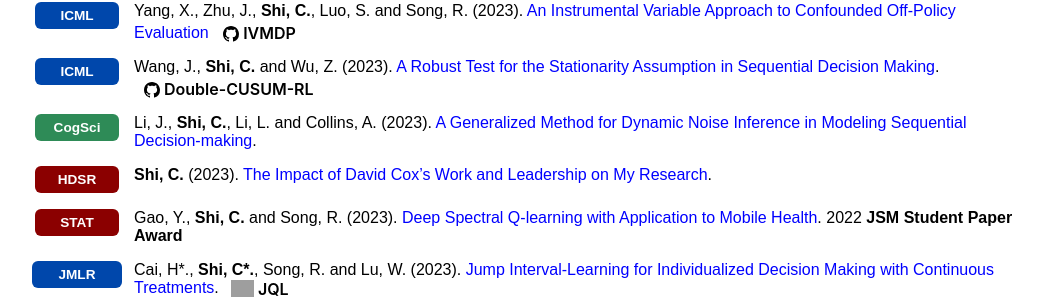
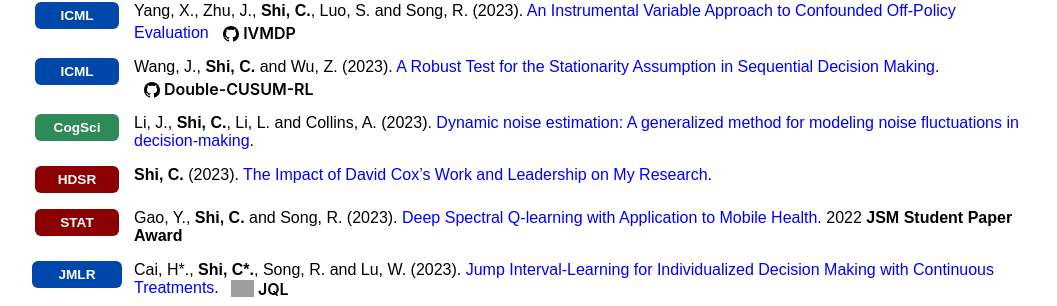
Before and after one commit to callmespring/callmespring.github.io, a Jekyll site: the page built from publication.md, in a window 1280 px wide and 900 px high, scrolled down 2979 px. Shown: the part 146-452 px from the top of the window, without its empty margins (108-1165 px from the left). Built offline with Jekyll 4.4.1, drawn with Linux system fonts in a browser that asks for light colours; some of the changed lines change nothing that is shown; grey boxes are pictures that could not be loaded.

Commit message:
Update publication.md

```diff
--- a/publication.md
+++ b/publication.md
@@ -441,7 +441,7 @@ Hu, L\*., Li, M\*., **Shi, C.**, Wu, Z. and Fryzlewicz, P. [Doubly Inhomogeneous
     <span class="publication-logo-badge badge-psych">CogSci</span>
   </div>
   <div class="pub-content" style="flex: 1;">
-    Li, J., <strong>Shi, C.</strong>, Li, L. and Collins, A. (2023). <a href="https://escholarship.org/content/qt84q4r61v/qt84q4r61v.pdf">A Generalized Method for Dynamic Noise Inference in Modeling Sequential Decision-making</a>.
+    Li, J., <strong>Shi, C.</strong>, Li, L. and Collins, A. (2023). <a href="https://www.sciencedirect.com/science/article/pii/S0022249624000129">Dynamic noise estimation: A generalized method for modeling noise fluctuations in decision-making</a>.
   </div>
 </div>
 
@@ -450,7 +450,7 @@ Hu, L\*., Li, M\*., **Shi, C.**, Wu, Z. and Fryzlewicz, P. [Doubly Inhomogeneous
     <span class="publication-logo-badge badge-stat">HDSR</span>
   </div>
   <div class="pub-content" style="flex: 1;">
-    <strong>Shi, C.</strong> (2023). <a href="https://hdsr.mitpress.mit.edu/pub/7y0h003n/release/1">The Impact of David Cox’s Work and Leadership on My Research</a>.
+    <strong>Shi, C.</strong> (2023). <a href="https://hdsr.mitpress.mit.edu/pub/qj4z4dj0/release/1">The Impact of David Cox’s Work and Leadership on My Research</a>.
   </div>
 </div>
 
@@ -459,7 +459,7 @@ Hu, L\*., Li, M\*., **Shi, C.**, Wu, Z. and Fryzlewicz, P. [Doubly Inhomogeneous
     <span class="publication-logo-badge badge-stat">STAT</span>
   </div>
   <div class="pub-content" style="flex: 1;">
-    Gao, Y., <strong>Shi, C.</strong> and Song, R. (2023). <a href="https://onlinelibrary.wiley.com/doi/full/10.1002/sta4.498">Deep Spectral Q-learning with Application to Mobile Health</a>. 2022 <strong>JSM Student Paper Award</strong>
+    Gao, Y., <strong>Shi, C.</strong> and Song, R. (2023). <a href="https://onlinelibrary.wiley.com/doi/full/10.1002/sta4.564">Deep Spectral Q-learning with Application to Mobile Health</a>. 2022 <strong>JSM Student Paper Award</strong>
   </div>
 </div>
 
```
